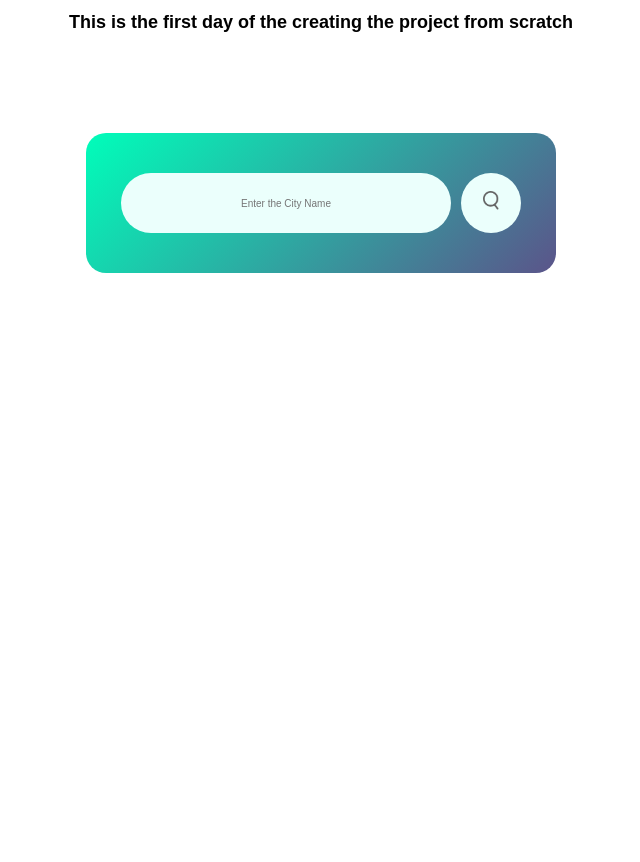
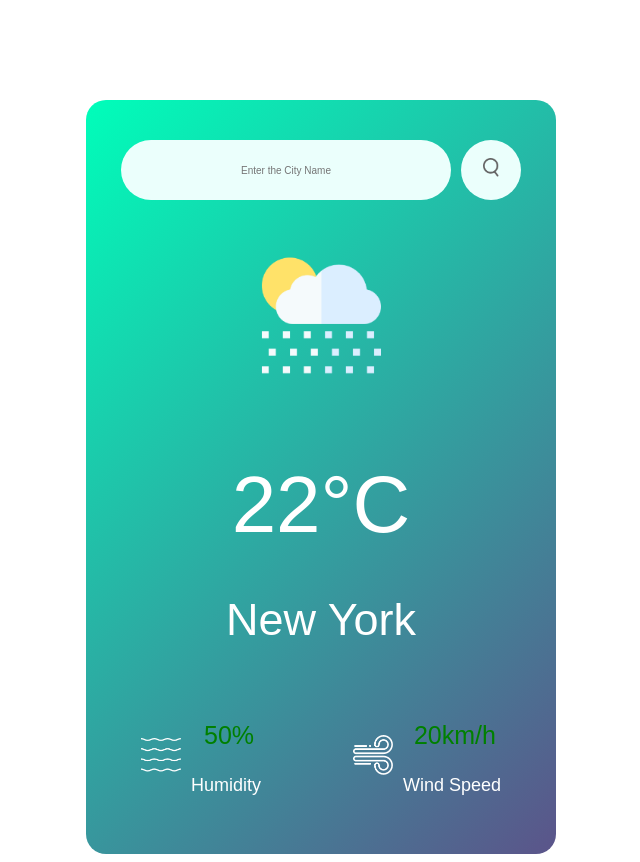
Before and after one commit to ShubhamVijayPatange/WeatherApp, a plain HTML site: page index.html in a window 1280 px wide. Shown: the whole page, without its empty margins (319-959 px from the left). Before the commit the page ends 800 px from the top, so only its background shows below. Drawn offline with Linux system fonts and the light colour scheme.

Commit message:
Added the details about Weather
1.Added weather image ,city name and Tempreture.

2.Other details like Humidity and Wind speed.

```diff
--- a/index.html
+++ b/index.html
@@ -7,15 +7,38 @@
     <link rel="stylesheet" href="style.css">
 </head>
 <body>
-    <h1>This is the first day of the creating the project from scratch</h1>
-
-    <div class="card">
+     <div class="card">
         <div class="search">
             <input type="text" placeholder="Enter the City Name" spellcheck="false">
             <button><img src="images/search.png"></button>
 
         </div>
+        <div class="Weather">
+            <img src="images/rain.png" alt="No image" class="Weather-icon">
+            <h1 class="Tempreture">22°C</h1>
+            <h2 class="City-Name">New York</h2>
 
+            <div class="details">
+                <div class="col">
+                    <img src="images/humidity.png" alt="no">
+                    <div>
+                        <p class="Humidity">50%</p>
+                        <p>Humidity</p>
+                    </div>
+
+                </div>
+                <div class="col">
+                    <img src="images/wind.png" alt="no">
+                    <div>
+                        <p class="Wind">20km/h</p>
+                        <p>Wind Speed</p>
+                    </div>
+
+                </div>
+
+            </div>
+
+        </div>
 
     </div>
 </body>
--- a/style.css
+++ b/style.css
@@ -52,3 +52,46 @@
 .search button img{
     width:16px;
 }
+
+
+.Weather-icon{
+    width:170px;
+    margin-top:30px;
+}
+
+.Weather h1{
+    font-size:80px;
+    font-weight: 500;
+
+}
+
+.Weather h2{
+    font-size: 45px;
+    font-weight: 400;
+    margin-top:-10px;
+}
+
+.details{
+    display:flex;
+    align-items:center;
+    justify-content:space-between ;
+    padding:0 20px;
+    margin-top: 50px;
+}
+
+.col{
+    display:flex;
+    text-align: left;
+    align-items: center;
+}
+
+.col img{
+    width:40px;
+    margin-right: 10px;
+}
+
+.Humidity, .Wind{
+    font-size:25px;
+    margin-left:6px;
+    color: green;
+}
```
